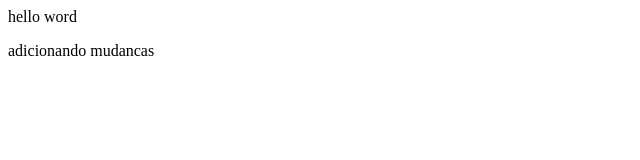
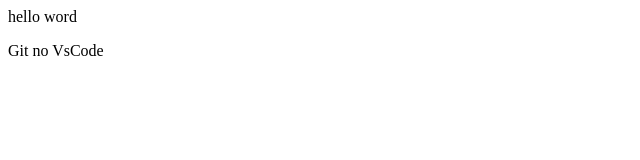
Before and after one commit to FelipeDinizOliveira/projetogit, a plain HTML site: page index.html in a window 1280 px wide. Shown: the full height of the page, 0-640 px from the left. Drawn offline with Linux system fonts and the light colour scheme.

Commit message:
Git no VsCode

```diff
--- a/index.html
+++ b/index.html
@@ -8,7 +8,7 @@
   <body>
     <header>
       hello word
-      <p>adicionando mudancas</p>
+      <p>Git no VsCode</p>
       <main></main>
     </header>
   </body>
```
